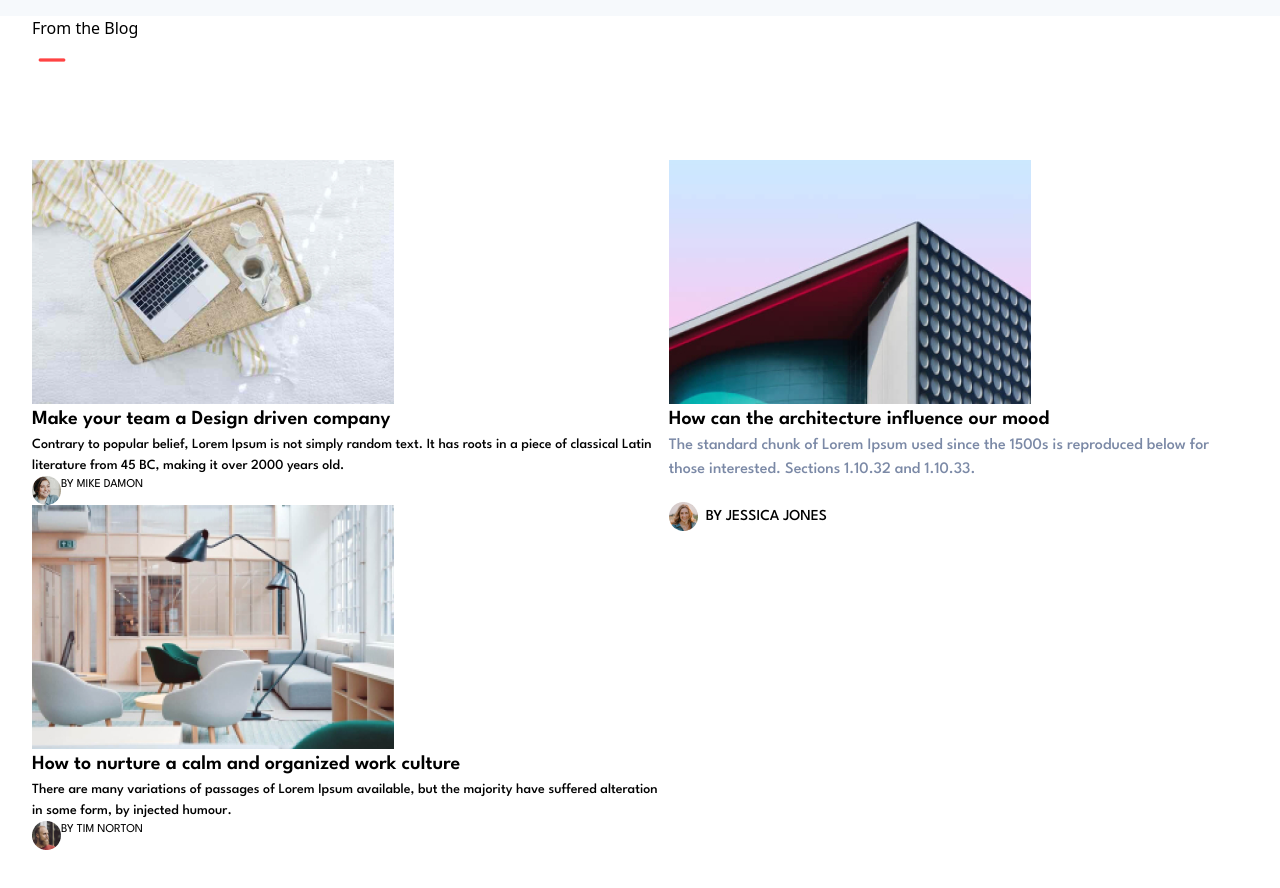
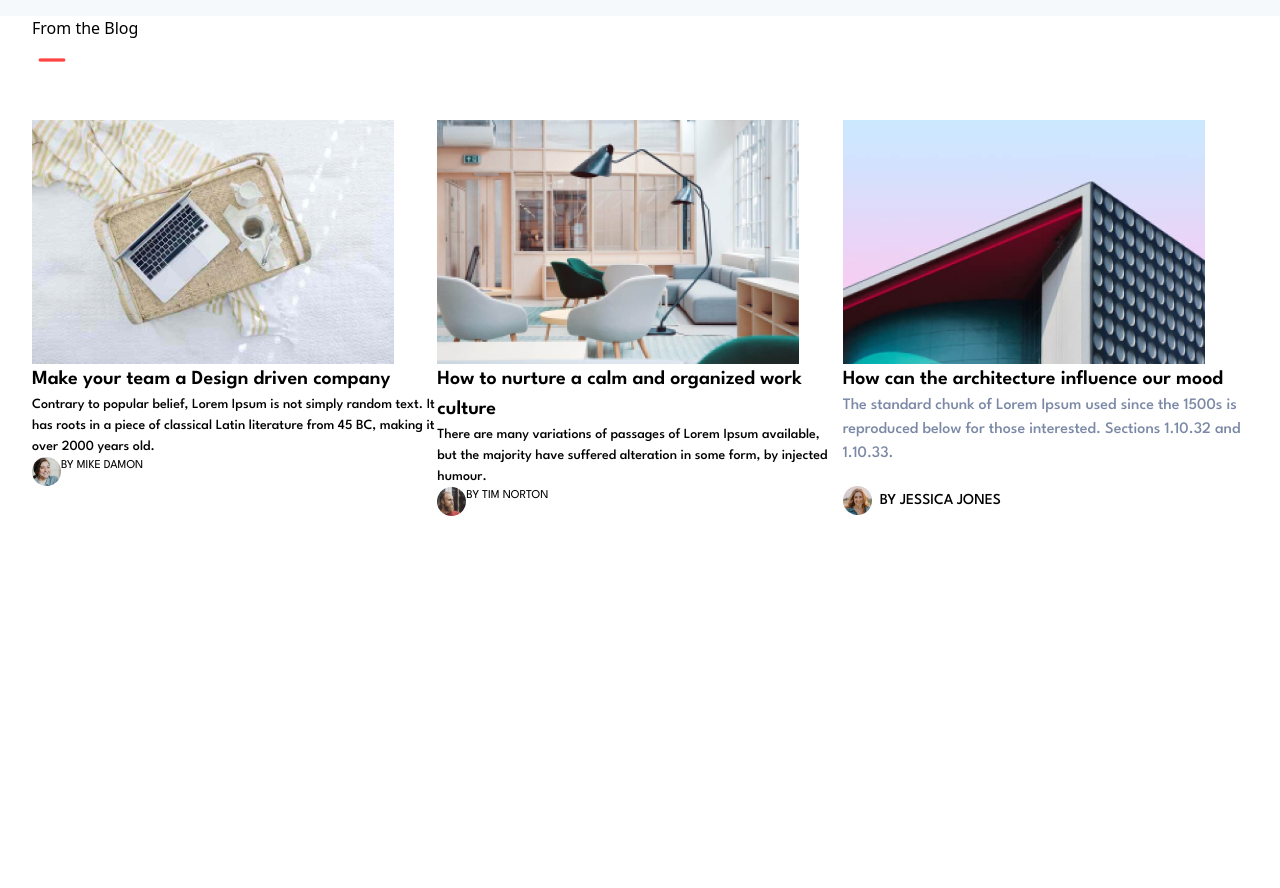
Before and after one commit to Alexandra4373/Mosto, a React (Vite) app: page / in a window 1280 px wide. Shown: the part 2300-3188 px from the top of the page. After the commit the page ends 2856 px from the top, so only its background shows below. Built offline with nearby package versions, Linux system fonts and the light colour scheme.

Commit message:
Update App.jsx

```diff
--- a/src/App.jsx
+++ b/src/App.jsx
@@ -169,7 +169,6 @@ function App() {
 
           <div className="py-10">
             <div className="sm:flex">
-              <div className="py-10">
               <div className="sm:flex-1">
                 <img src={design} />
                 <p className="text-[1.25rem] font-spartan font-semibold">
@@ -187,6 +186,7 @@ function App() {
                   </p>
                 </div>
               </div>
+
               <div className="sm:flex-1">
                 <img src={nurture} />
                 <p className="text-[1.25rem] font-spartan font-semibold">
@@ -204,8 +204,8 @@ function App() {
                   </p>
                 </div>
               </div>
-              </div>
-              <div className="py-10">
+
+              <div className="sm:flex-1">
                 <img src={archit} />
                 <p className="text-[1.25rem] font-spartan font-semibold font-blue">
                   How can the architecture influence our mood
```
Lines whose indentation alone changed are shown as unchanged.
